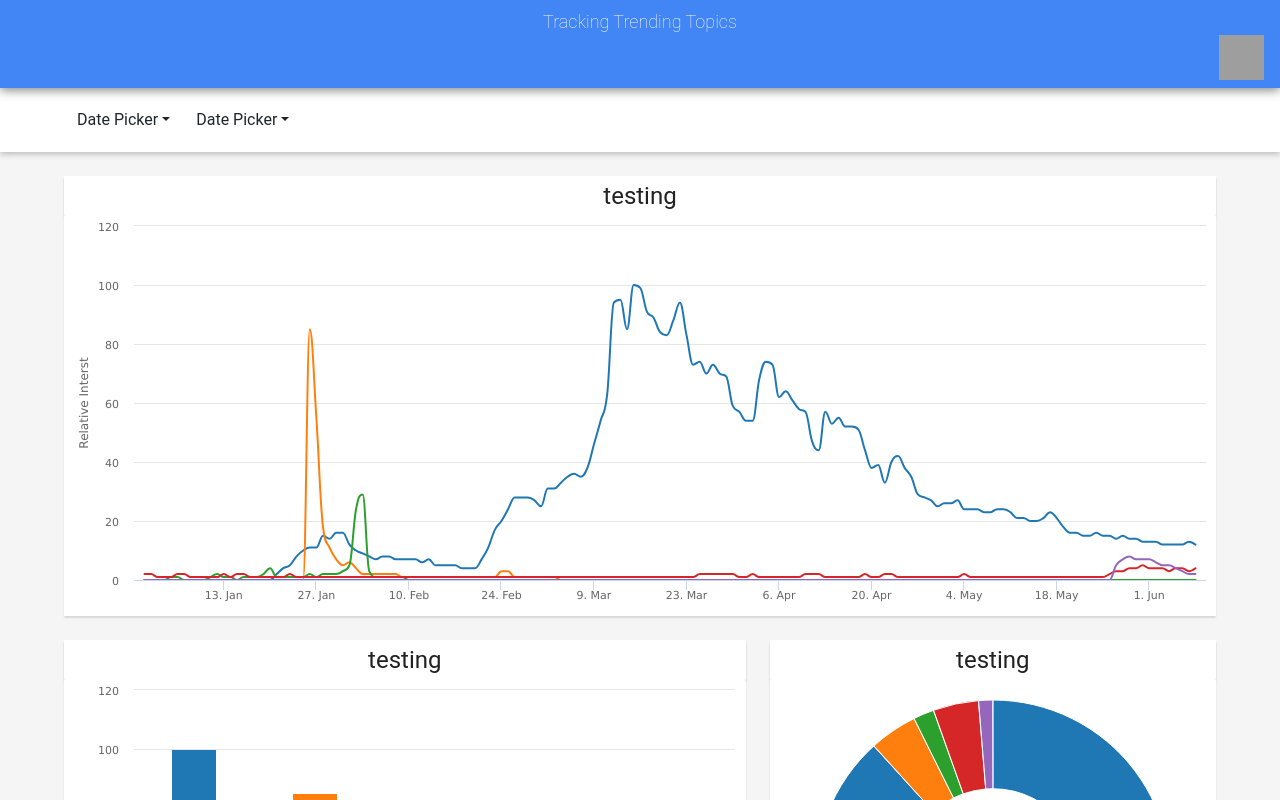
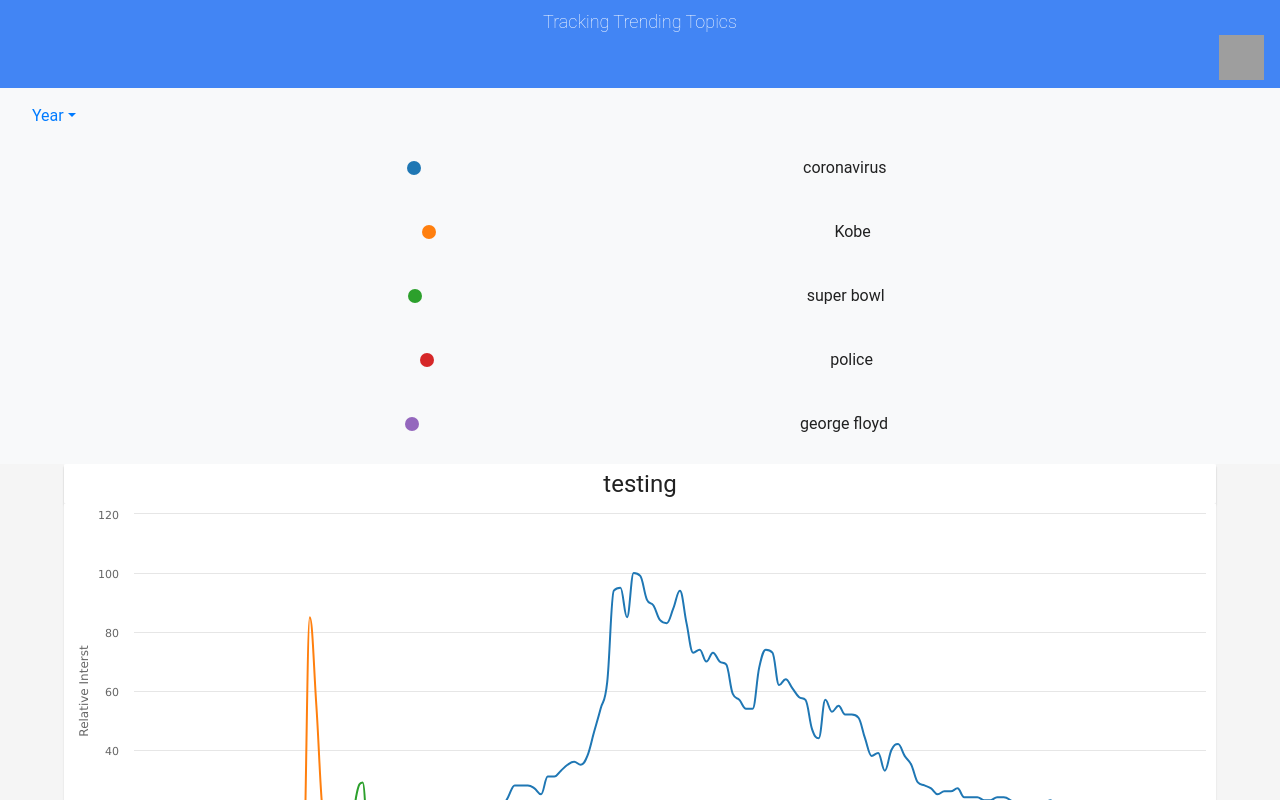
Before and after one commit to garrettgibo/tracking-trending-topics, a React (Create React App) app: page / in a window 1280 px wide. Shown: the top 800 px of the page. Built offline with nearby package versions, Linux system fonts and the light colour scheme; grey boxes are pictures that could not be loaded.

Commit message:
Integrate legend into year picker

```diff
--- a/src/App.js
+++ b/src/App.js
@@ -3,8 +3,8 @@ import React, { Component } from 'react';
 import './App.css';
 // Components
 import Header from './components/Header';
-import Picker from './components/Picker';
 import Legend from './components/Legend';
+// import Legend from './components/Legend';
 import BarChart from './components/BarChart';
 import PieChart from './components/PieChart';
 import LineChart from './components/LineChart';
@@ -18,56 +18,48 @@ import { mapDataTrend } from './data/mapDataSingle';
 const years = Object.keys(yearData)
 let year = 4;
 const yearsData = yearData[years[year]]
-const mapsData = mapData[years[year]]
-const mapsDataTrend = mapDataTrend[years[year]]
+// const mapsData = mapData[years[year]]
+// const mapsDataTrend = mapDataTrend[years[year]]
 
+// console.log(yearsData)
+const trends = yearsData.values.map( trend => trend.name );
 
 class App extends Component {
   constructor(props) {
     super(props);
     this.state = {
-      barData: yearsData,
-      pieData: yearsData,
-      lineData: yearsData,
-      mapData: mapsData,
-      mapDataTrend: mapsDataTrend,
+      years,
+      trends,
+      barData: yearData[years[year]],
+      pieData: yearData[years[year]],
+      lineData: yearData[years[year]],
+      mapData: mapData[years[year]],
+      mapDataTrend: mapDataTrend[years[year]],
     }
   }
-  componentDidMount() {
-    let trends = this.state.barData.queries;
-    this.changeTrends(trends);
-  }
+            // {/* <MapChart data={this.state.mapData} /> */}
 
-  componentDidUpdate() {
-    let trends = this.state.barData.queries;
-    this.changeTrends(trends);
-  }
-
-  changeTrends = (trends) => {
-    this.state.trends = trends;
-  }
-
-            // <Legend trends={this.state.trends}/>
   render() {
     return (
+      <>
       <div className="App">
-        <Header size={this.state}/>
-        <Picker size={this.state}/>
+      <Header size={this.state}/>
+        <Legend years={this.state.years} trends={this.state.trends}/>
 
         <div className='content-wrap'>
           <div className='widget-container-wrapper layout-wrap layout-row'>
             <LineChart data={this.state.lineData} />
             <BarChart data={this.state.barData} />
             <PieChart data={this.state.pieData} />
-            <MapChart data={this.state.mapData} />
             <MapChartTrend data={this.state.mapDataTrend} trendIndex={0}/>
             <MapChartTrend data={this.state.mapDataTrend} trendIndex={1}/>
-            <MapChartTrend data={this.state.mapDataTrend} trendIndex={2}/>
-            <MapChartTrend data={this.state.mapDataTrend} trendIndex={3}/>
-            <MapChartTrend data={this.state.mapDataTrend} trendIndex={4}/>
+            <MapChartTrend data={this.state.mapDataTrend} trendIndex={2} width={33}/>
+            <MapChartTrend data={this.state.mapDataTrend} trendIndex={3} width={33}/>
+            <MapChartTrend data={this.state.mapDataTrend} trendIndex={4} width={33}/>
           </div>
         </div>
       </div>
+      </>
     )
   }
 }
--- a/src/components/Header.js
+++ b/src/components/Header.js
@@ -5,7 +5,7 @@ import '../App.css';
 export class Header extends Component {
     render() {
         return (
-            <Navbar sticky="top" id='header'>
+            <Navbar  id='header'>
                 <div className='header flex-100'>
                     <Navbar.Text bsPrefix='white'>Tracking Trending Topics</Navbar.Text>
                     <Navbar.Collapse className="justify-content-end">
--- a/src/components/Legend.js
+++ b/src/components/Legend.js
@@ -1,30 +1,41 @@
 import React, { Component } from 'react'
+import { Navbar, NavDropdown} from 'react-bootstrap'
 import { scaleOrdinal } from 'd3-scale';
-import { schemeAccent } from 'd3-scale-chromatic';
+import { schemeCategory10 } from 'd3-scale-chromatic';
 import '../App.css';
 
-const color = scaleOrdinal(schemeAccent);
+const color = scaleOrdinal(schemeCategory10);
 let colors = {};
 
 export class Legend extends Component {
     render() {
-        const { trends } = this.props
+        const { years, trends} = this.props;
         let legend = trends.map(element => {
             return (
-                <div className='legend-element flex-20'>
-                    <svg width="40" height="40">
-                        <circle cx="20" cy="20" r="10" fill={color(element)} />
+                <div className='legend-element flex-12'>
+                    <svg width="40" height="40" style={{margin: 'auto'}}>
+                        <circle cx="20" cy="20" r="7" fill={color(element)} />
                     </svg>
-                    <h6 style={{margin: 'auto auto auto 0'}}> {element} </h6>
+                    <p style={{margin: 'auto auto auto 0'}}> {element} </p>
                 </div>
             )
         });
         return (
-            <div className='widget-container flex-100'>
-                <div className='legend-container layout-left'>
+            <Navbar sticky="top" bg="light" expand="lg" id="sticky-legend">
+                <div className="header flex-100">
+                    <Navbar.Toggle aria-controls="basic-navbar-nav" />
+                    <Navbar.Collapse id="basic-navbar-nav">
+                        <NavDropdown title="Year" id="basic-nav-dropdown">
+                            <NavDropdown.Item href="#action/3.1">{years[0]}</NavDropdown.Item>
+                            <NavDropdown.Item href="#action/3.1">{years[1]}</NavDropdown.Item>
+                            <NavDropdown.Item href="#action/3.1">{years[2]}</NavDropdown.Item>
+                            <NavDropdown.Item href="#action/3.1">{years[3]}</NavDropdown.Item>
+                            <NavDropdown.Item href="#action/3.1">{years[4]}</NavDropdown.Item>
+                        </NavDropdown>
+                    </Navbar.Collapse>
                     {legend}
                 </div>
-            </div>
+            </Navbar>
         )
     }
 }
--- a/src/components/Picker.js
+++ /dev/null
@@ -1,24 +0,0 @@
-import React, { Component } from 'react'
-import '../App.css';
-import DatePicker from './menus/DatePicker';
-
-
-
-export class Picker extends Component {
-    render() {
-        return (
-            <div className='picker feature-container'>
-                <div className='picker-container flex-100 layout-left'>
-                    <div>
-                        <DatePicker />
-                    </div>
-                    <div>
-                        <DatePicker />
-                    </div>
-                </div>
-            </div>
-        )
-    }
-}
-
-export default Picker
```
